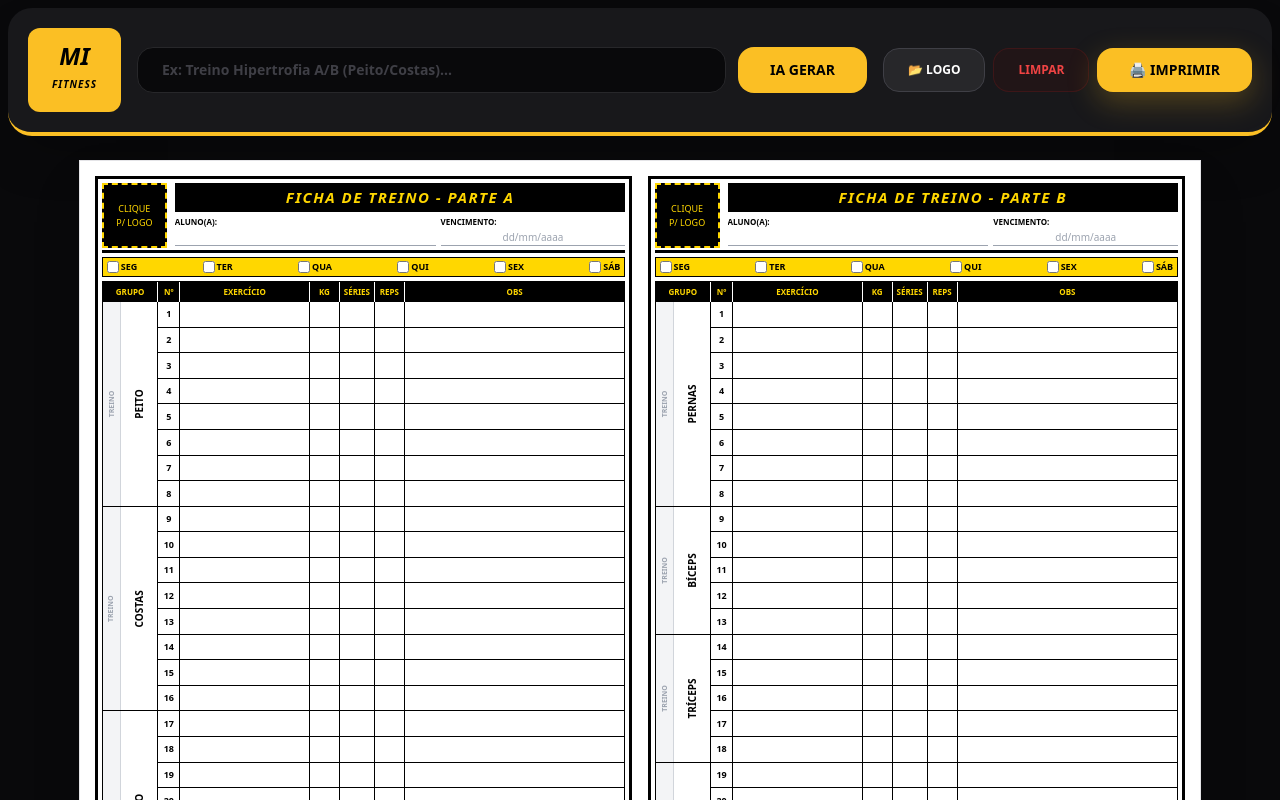
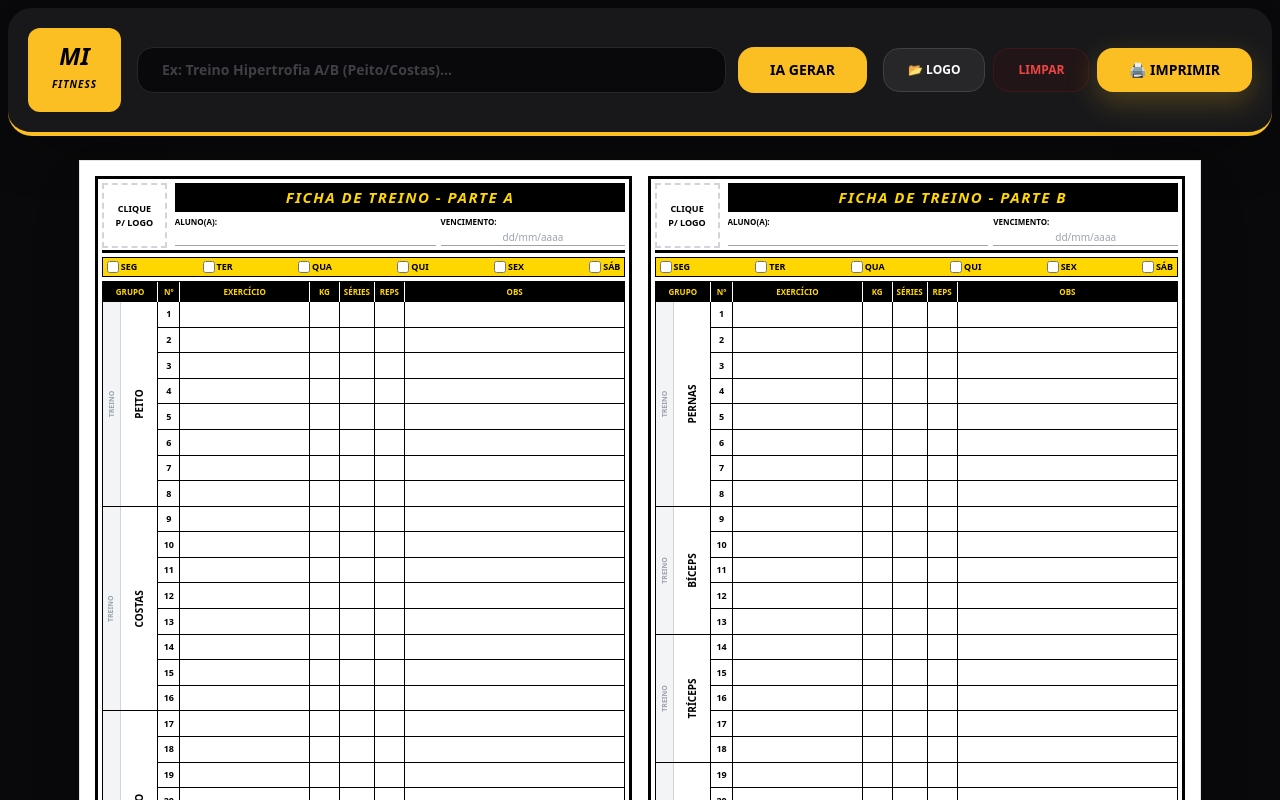
Before and after one commit to brunamaximo/MI-Fitness, a React (Vite) app: page / in a window 1280 px wide. Shown: the top 800 px of the page. Built offline with nearby package versions, Linux system fonts and the light colour scheme.

Commit message:
feat(WorkoutSheet): Update header logo styling
Changes the default logo placeholder background from black to white and text from gold to black for better visibility against varied background images. Also, makes the placeholder text bold.

```diff
--- a/components/WorkoutSheet.tsx
+++ b/components/WorkoutSheet.tsx
@@ -48,13 +48,13 @@ const WorkoutSheet: React.FC<WorkoutSheetProps> = ({ data, onUpdate, logoUrl, on
         {/* LOGO AREA */}
         <div
           onClick={onLogoClick}
-          className="w-[65px] h-[65px] bg-black text-[#FFD700] flex items-center justify-center text-[9px] text-center cursor-pointer border-2 border-dashed border-[#FFD700] overflow-hidden shrink-0"
-          style={{ backgroundColor: 'black', color: '#FFD700' }}
+          className="w-[65px] h-[65px] bg-white text-black flex items-center justify-center text-[9px] text-center cursor-pointer border-2 border-dashed border-gray-300 overflow-hidden shrink-0"
+          style={{ backgroundColor: 'white', color: 'black' }}
         >
           {logoUrl ? (
             <img src={logoUrl} alt="Logo" className="w-full h-full object-contain" />
           ) : (
-            <span>CLIQUE<br/>P/ LOGO</span>
+            <span className="font-bold">CLIQUE<br/>P/ LOGO</span>
           )}
         </div>
 
```
